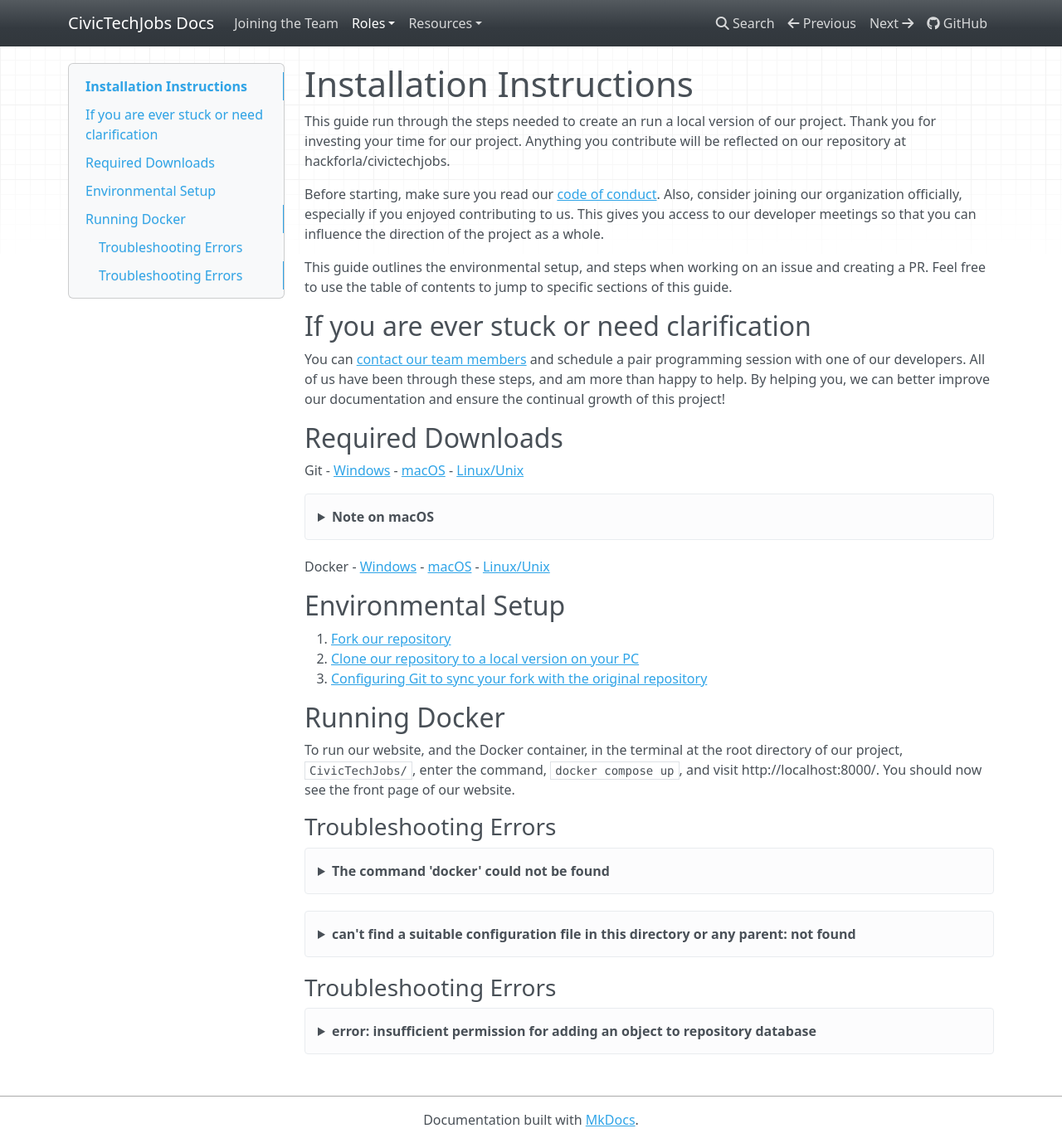
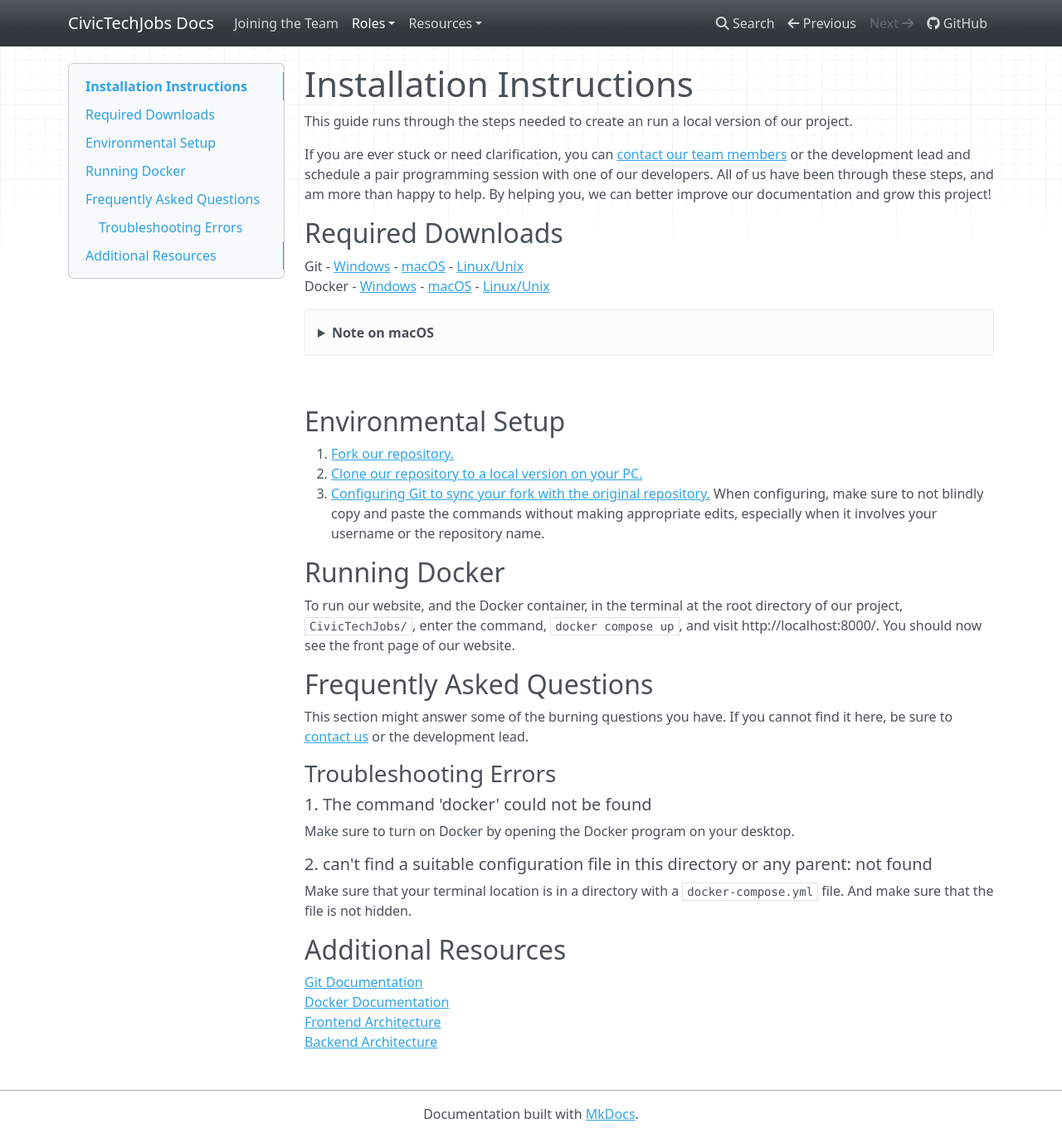
Before and after one commit to Aveline-art/CivicTechJobs-Documentation-Test, an MkDocs documentation site: the page built from docs/developer/installation.md, in a window 1280 px wide and 1378 px high. Shown: the whole window at 83% size. Built offline with MkDocs 1.6.1, drawn with Linux system fonts in a browser that asks for light colours; nearby versions of some CDN libraries.

Commit message:
finished instructions

```diff
--- a/docs/developer/installation.md
+++ b/docs/developer/installation.md
@@ -1,61 +1,45 @@
 # Installation Instructions
 
-This guide run through the steps needed to create an run a local version of our project.
-Thank you for investing your time for our project. Anything you contribute will be reflected on our repository at hackforla/civictechjobs.
+This guide runs through the steps needed to create an run a local version of our project.
 
-Before starting, make sure you read our [code of conduct](https://github.com/hackforla/codeofconduct). Also, consider joining our organization officially, especially if you enjoyed contributing to us. This gives you access to our developer meetings so that you can influence the direction of the project as a whole.
-
-This guide outlines the environmental setup, and steps when working on an issue and creating a PR. Feel free to use the table of contents to jump to specific sections of this guide.
-
-## If you are ever stuck or need clarification
-
-You can [contact our team members]() and schedule a pair programming session with one of our developers. All of us have been through these steps, and am more than happy to help. By helping you, we can better improve our documentation and ensure the continual growth of this project!
+If you are ever stuck or need clarification, you can [contact our team members]() or the development lead and schedule a pair programming session with one of our developers. All of us have been through these steps, and am more than happy to help. By helping you, we can better improve our documentation and grow this project!
 
 ## Required Downloads
 
-Git - [Windows](https://git-scm.com/download/win) - [macOS](https://git-scm.com/download/mac) - [Linux/Unix](https://git-scm.com/download/linux)
+Git - [Windows](https://git-scm.com/download/win) - [macOS](https://git-scm.com/download/mac) - [Linux/Unix](https://git-scm.com/download/linux) <br>
+Docker - [Windows](https://docs.docker.com/desktop/windows/install/) - [macOS](https://docs.docker.com/desktop/mac/install/) - [Linux/Unix](https://docs.docker.com/engine/install/)
+
 
 <details>
 <summary>Note on macOS</summary>
-<br>
 The macOS version of git involves downloading extra programs, such as Homebrew. In some cases this program can run up to 8GB of storage space, which might be too much for some. In that scenario, a <a href='https://www.datacamp.com/community/tutorials/homebrew-install-use'>miniature version Homebrew can be installed through XCode</a>. But do be warned that the containers for our project also takes up a substantial amount of disk space as well. Do also consider freeing up your disk space by deleting or backing up unneeded files like photos or videos and delete programs that are no longer useful. Your OS's native disk cleaner can also help clear out unused cache files.
-<br>
-</details>
-
-Docker - [Windows](https://docs.docker.com/desktop/windows/install/) - [macOS](https://docs.docker.com/desktop/mac/install/) - [Linux/Unix](https://docs.docker.com/engine/install/)
+</details><br>
 
 ## Environmental Setup
 
-1. [Fork our repository](https://docs.github.com/en/get-started/quickstart/fork-a-repo#forking-a-repository)
-2. [Clone our repository to a local version on your PC](https://docs.github.com/en/get-started/quickstart/fork-a-repo#cloning-your-forked-repository)
-3. [Configuring Git to sync your fork with the original repository](https://docs.github.com/en/get-started/quickstart/fork-a-repo#configuring-git-to-sync-your-fork-with-the-original-repository)
+1. [Fork our repository.](https://docs.github.com/en/get-started/quickstart/fork-a-repo#forking-a-repository)
+2. [Clone our repository to a local version on your PC.](https://docs.github.com/en/get-started/quickstart/fork-a-repo#cloning-your-forked-repository)
+3. [Configuring Git to sync your fork with the original repository.](https://docs.github.com/en/get-started/quickstart/fork-a-repo#configuring-git-to-sync-your-fork-with-the-original-repository) When configuring, make sure to not blindly copy and paste the commands without making appropriate edits, especially when it involves your username or the repository name.
 
 ## Running Docker
 
 To run our website, and the Docker container, in the terminal at the root directory of our project, `CivicTechJobs/`, enter the command, `docker compose up`, and visit http://localhost:8000/. You should now see the front page of our website.
 
-### Troubleshooting Errors
+## Frequently Asked Questions
 
-<details>
-<summary>The command 'docker' could not be found</summary>
-<br>
-Make sure to turn on Docker by opening the Docker program on your desktop.
-<br>
-</details>
-
-<details>
-<summary>can't find a suitable configuration file in this directory or any parent: not found</summary>
-<br>
-Make sure that your terminal location is in a directory with a <code>docker-compose.yml</code> file. And make sure that the file is not hidden.
-<br>
-</details>
-
+This section might answer some of the burning questions you have. If you cannot find it here, be sure to [contact us]() or the development lead.
 
 ### Troubleshooting Errors
 
-<details>
-<summary>error: insufficient permission for adding an object to repository database </summary>
-<br>
-You must have created a new file, through Docker, in your local repo. Since this file "belongs" to the container, you need to transfer permission by running, <code>sudo chown -R $USER:$USER .</code>. (See <a href='https://docs.docker.com/samples/django/#create-a-django-project'>step 3</a> for more info.)
-<br>
-</details>
+##### 1. The command 'docker' could not be found
+Make sure to turn on Docker by opening the Docker program on your desktop.
+
+##### 2. can't find a suitable configuration file in this directory or any parent: not found
+Make sure that your terminal location is in a directory with a `docker-compose.yml` file. And make sure that the file is not hidden.
+
+
+## Additional Resources
+[Git Documentation](https://git-scm.com/doc)<br>
+[Docker Documentation](https://docs.docker.com/)<br>
+[Frontend Architecture](https://github.com/hackforla/CivicTechJobs/wiki/Frontend-Architecture)<br>
+[Backend Architecture](https://github.com/hackforla/CivicTechJobs/wiki/Backend-Architecture)<br>
--- a/mkdocs.yml
+++ b/mkdocs.yml
@@ -11,6 +11,12 @@
 nav:
   - Joining the Team: index.md
   - Roles:
+    - Product Manager:
+      - Placeholder: about.md
+    - UI Designer:
+      - Placeholder: about.md
+    - UX Researcher:
+      - Placeholder: about.md
     - Web Developer:
       - CONTRIBUTING.md: https://github.com/hackforla/CivicTechJobs/blob/main/README.md
       - Architecture Summary: developer/architecture.md
@@ -19,12 +25,6 @@
       - Frontend Architecture: developer/frontend.md
       - GitHub Architecture: developer/github.md
       - Installation Instructions: developer/installation.md
-    - Product Manager:
-      - Placeholder: about.md
-    - UI Designer:
-      - Placeholder: about.md
-    - UX Researcher:
-      - Placeholder: about.md
   - Resources:
     - Google: https://google.com
 repo_url: https://github.com/Aveline-art/CivicTechJobs-Documentation/
```
